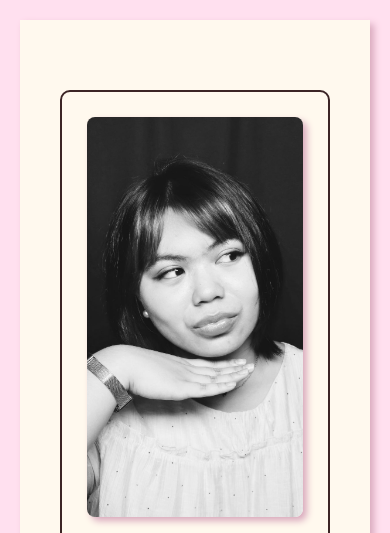
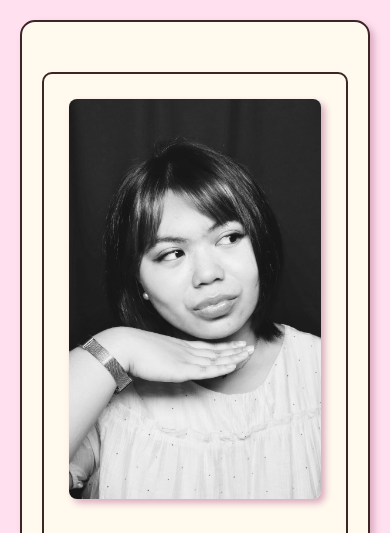
Before and after one commit to tiffanyantoni/MMS-171-Final-Project, a plain HTML site: page index.html in a window 390 px wide. Shown: the top 533 px of the page. Drawn offline with Linux system fonts and the light colour scheme; a web font is replaced by a local one.

Commit message:
Refactor styles in styles.css for consistency

```diff
--- a/styles.css
+++ b/styles.css
@@ -4,12 +4,13 @@
 .page-container {
     background-color: #FFF9EE;
     padding: 40px;
-    border: 2px solid #3C2525
+    border: 2px solid #3C2525;
     border-radius: 15px;
     max-width: 1400px;
     margin: 0 auto;
     box-shadow:  #D9A9BD 4px 4px 7px
 }
+
 body {
     background-color: #ffe0ef;
     color: #3C2525;
@@ -272,6 +273,10 @@ footer p {
     margin: 20px;
 }
 
+.page-container {
+    padding: 20px;
+}
+
  .about-hero {
         flex-direction: column-reverse;
         padding: 25px;
```
Lines whose indentation alone changed are shown as unchanged.
